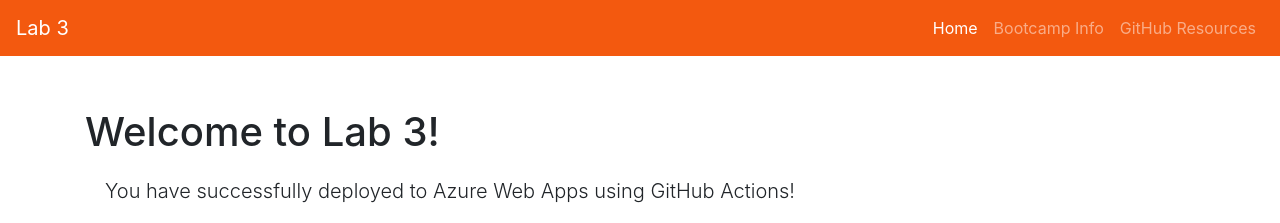
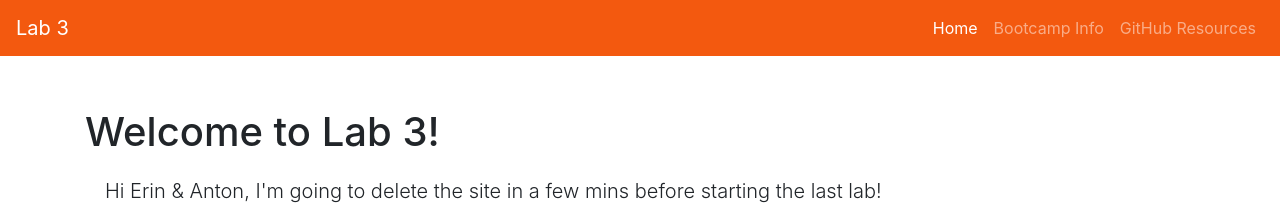
Before and after one commit to shannon2095/MyDevOpsBootCamp, a website: page lab_3/app/public/index.html in a window 1280 px wide. Shown: the top 223 px of the page. Drawn offline with nearby package versions, Linux system fonts and the light colour scheme.

Commit message:
Update index.html
Hi Erin & Anton

```diff
--- a/lab_3/app/public/index.html
+++ b/lab_3/app/public/index.html
@@ -43,7 +43,7 @@
       <div class="container">
         <h1 class="mt-5">Welcome to Lab 3!</h1>
         <p class="lead">
-          You have successfully deployed to Azure Web Apps using GitHub Actions!
+          Hi Erin & Anton, I'm going to delete the site in a few mins before starting the last lab!
         </p>
             <img id="octodex" src="https://octodex.github.com/images/octobiwan.jpg" class="" alt="Octobi Wan Catnobi" />
 
```
